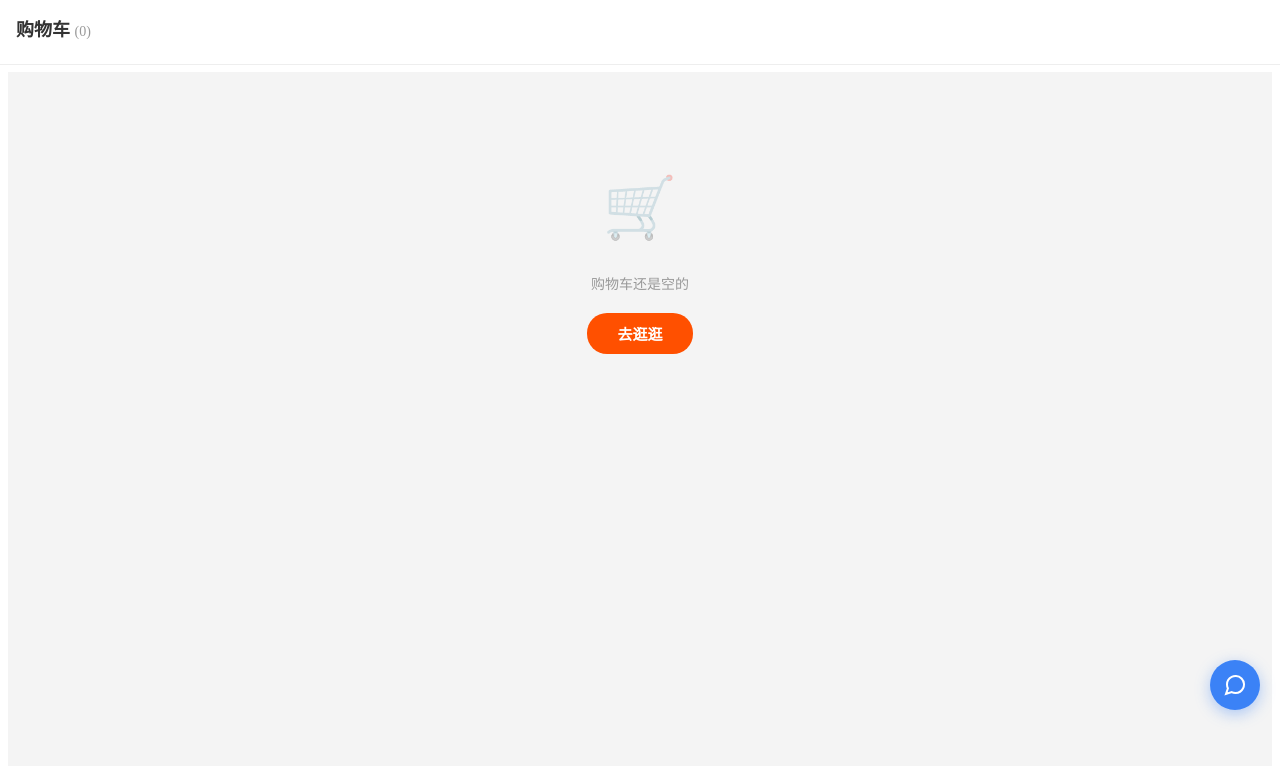
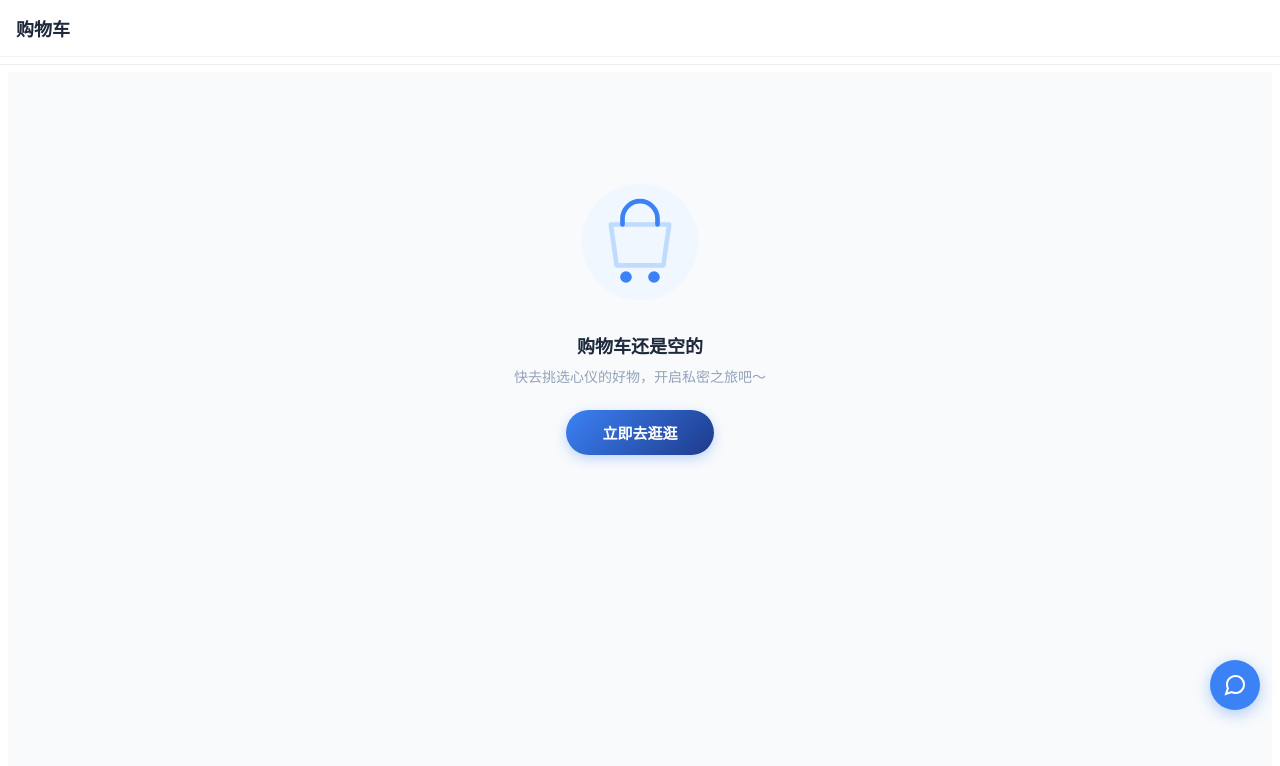
Before and after one commit to shuji-chu/lynli-shop, a Vue app: page /cart in a window 1280 px wide. Shown: the top 766 px of the page. Built offline with nearby package versions, Linux system fonts and the light colour scheme; the HTML template or start-up script is replaced by a standard one.

Commit message:
style: 重绘购物车空状态图标，全面统一品牌蓝色调，移除突兀的橙色

```diff
--- a/src/views/CartView.vue
+++ b/src/views/CartView.vue
@@ -2,31 +2,30 @@
   <div class="cart-page">
     <!-- 顶部导航 -->
     <div class="header">
-      <h2>购物车 <span>({{ cart.items.length }})</span></h2>
+      <h2>购物车 <span v-if="cart.items.length">({{ cart.items.length }})</span></h2>
       <span class="edit-btn" v-if="cart.items.length" @click="toggleEdit">
         {{ isEditing ? '完成' : '管理' }}
       </span>
     </div>
 
-    <!-- 💰 淘宝同款：顶部领券横幅 -->
-    <div class="coupon-banner" v-if="cart.items.length">
-      <div class="cb-left">
-        <span class="cb-icon">🧧</span>
-        <span>您有 <b>4张</b> 共 <b>305元</b> 消费券待领取</span>
+    <!-- 空购物车状态 (重绘高级感) -->
+    <div v-if="cart.items.length === 0" class="empty-cart">
+      <div class="empty-svg">
+        <svg viewBox="0 0 120 120" fill="none" xmlns="http://www.w3.org/2000/svg">
+          <circle cx="60" cy="60" r="50" fill="#f0f7ff"/>
+          <path d="M35 45h50l-5 35H40l-5-35z" stroke="#bfdbfe" stroke-width="4" stroke-linejoin="round"/>
+          <path d="M45 45v-5a15 15 0 0 1 30 0v5" stroke="#3b82f6" stroke-width="4" stroke-linecap="round"/>
+          <circle cx="48" cy="90" r="5" fill="#3b82f6"/>
+          <circle cx="72" cy="90" r="5" fill="#3b82f6"/>
+        </svg>
       </div>
-      <button class="cb-btn">领305元</button>
-    </div>
-
-    <!-- 空购物车状态 -->
-    <div v-if="cart.items.length === 0" class="empty-cart">
-      <div class="empty-icon">🛒</div>
-      <p>购物车还是空的</p>
-      <button class="go-shopping" @click="$router.push('/shop')">去逛逛</button>
+      <p class="empty-title">购物车还是空的</p>
+      <p class="empty-desc">快去挑选心仪的好物，开启私密之旅吧～</p>
+      <button class="go-shopping" @click="$router.push('/shop')">立即去逛逛</button>
     </div>
 
     <!-- 购物车列表 -->
     <div v-else class="cart-list-container">
-      <!-- 模拟店铺分组：这里把所有商品当作同一家店 -->
       <div class="shop-group">
         <div class="shop-header">
           <div class="checkbox" :class="{ checked: allShopSelected }" @click="toggleAllShop">
@@ -55,7 +54,6 @@
             </div>
           </div>
 
-          <!-- 删除按钮 -->
           <div class="delete-btn" v-if="isEditing" @click="removeItem(item.id)">删除</div>
         </div>
       </div>
@@ -105,7 +103,6 @@ const toggleAll = () => {
   setSelectAll(!allSelected.value)
 }
 
-// 模拟店铺全选
 const allShopSelected = computed(() => cart.items.every(i => i.selected !== false))
 const toggleAllShop = () => {
   const val = !allShopSelected.value
@@ -130,111 +127,65 @@ const goCheckout = () => {
 </script>
 
 <style scoped>
-/* 全局底色对齐淘宝灰 */
-.cart-page {
-  min-height: 100vh;
-  background: #f4f4f4;
-  padding-bottom: 70px;
-}
+/* 全局底色 */
+.cart-page { min-height: 100vh; background: #f8fafc; padding-bottom: 70px; }
 
 /* 顶部导航 */
-.header {
-  position: fixed; top: 0; left: 0; right: 0; height: 56px;
-  background: #fff; display: flex; align-items: center; justify-content: space-between;
-  padding: 0 16px; z-index: 100;
-}
-.header h2 { font-size: 18px; margin: 0; color: #333; font-weight: bold; }
-.header h2 span { font-size: 14px; color: #999; font-weight: normal; }
-.edit-btn { font-size: 14px; color: #333; cursor: pointer; }
+.header { position: fixed; top: 0; left: 0; right: 0; height: 56px; background: #fff; display: flex; align-items: center; justify-content: space-between; padding: 0 16px; z-index: 100; border-bottom: 1px solid #f1f5f9; }
+.header h2 { font-size: 18px; margin: 0; color: #1e293b; font-weight: bold; }
+.header h2 span { font-size: 14px; color: #94a3b8; font-weight: normal; }
+.edit-btn { font-size: 14px; color: #64748b; cursor: pointer; }
 
-/* 💰 顶部横幅 */
-.coupon-banner {
-  margin-top: 56px;
-  background: #fff;
-  padding: 10px 16px;
-  display: flex; align-items: center; justify-content: space-between;
-  border-bottom: 1px solid #f0f0f0;
-}
-.cb-left { display: flex; align-items: center; gap: 8px; font-size: 13px; color: #333; }
-.cb-icon { font-size: 16px; }
-.cb-left b { color: #ff5000; font-weight: bold; }
-.cb-btn {
-  background: #ff5000; color: #fff; border: none;
-  padding: 4px 10px; border-radius: 4px; font-size: 12px; font-weight: bold;
-}
+/* 空状态重绘 */
+.empty-cart { display: flex; flex-direction: column; align-items: center; justify-content: center; padding-top: 100px; }
+.empty-svg { width: 140px; height: 140px; margin-bottom: 20px; }
+.empty-title { font-size: 18px; color: #1e293b; font-weight: bold; margin: 0 0 8px; }
+.empty-desc { font-size: 14px; color: #94a3b8; margin: 0 0 24px; }
+.go-shopping { background: linear-gradient(135deg, #3b82f6, #1e3a8a); color: #fff; border: none; padding: 12px 36px; border-radius: 24px; font-size: 15px; font-weight: bold; box-shadow: 0 4px 12px rgba(59,130,246,0.3); cursor: pointer; transition: transform 0.2s; }
+.go-shopping:active { transform: scale(0.95); }
 
-/* 空状态 */
-.empty-cart { display: flex; flex-direction: column; align-items: center; justify-content: center; padding-top: 100px; }
-.empty-icon { font-size: 60px; margin-bottom: 16px; opacity: 0.3; }
-.empty-cart p { color: #999; font-size: 14px; margin-bottom: 20px; }
-.go-shopping { background: #ff5000; color: #fff; border: none; padding: 10px 30px; border-radius: 20px; font-size: 15px; font-weight: bold; }
-
-/* 购物车列表 */
-.cart-list-container { padding: 12px; display: flex; flex-direction: column; gap: 12px; }
-
-/* 店铺分组卡片 */
-.shop-group {
-  background: #fff;
-  border-radius: 12px;
-  padding: 16px;
-}
-.shop-header {
-  display: flex; align-items: center; gap: 12px; margin-bottom: 16px;
-  padding-bottom: 12px; border-bottom: 1px solid #f5f5f5;
-}
-.shop-name { font-size: 15px; font-weight: bold; color: #333; display: flex; align-items: center; gap: 4px; }
-.arrow { font-size: 12px; color: #999; }
+/* 列表容器 */
+.cart-list-container { padding: 70px 16px 16px; display: flex; flex-direction: column; gap: 12px; }
+.shop-group { background: #fff; border-radius: 16px; padding: 16px; box-shadow: 0 2px 10px rgba(0,0,0,0.02); }
+.shop-header { display: flex; align-items: center; gap: 12px; margin-bottom: 16px; padding-bottom: 12px; border-bottom: 1px solid #f1f5f9; }
+.shop-name { font-size: 15px; font-weight: bold; color: #1e293b; }
+.arrow { font-size: 12px; color: #cbd5e1; }
 
 /* 商品项 */
 .cart-item { display: flex; align-items: center; gap: 12px; margin-bottom: 16px; }
 .cart-item:last-child { margin-bottom: 0; }
 
-/* 淘宝同款红圈勾选框 */
-.checkbox {
-  width: 20px; height: 20px; border-radius: 50%; border: 1px solid #ccc;
-  display: flex; align-items: center; justify-content: center; flex-shrink: 0;
-}
-.checkbox.checked { background: #ff5000; border-color: #ff5000; }
-.checkbox svg { width: 12px; height: 12px; }
+/* 🚨 全站统一的蓝色勾选框 */
+.checkbox { width: 22px; height: 22px; border-radius: 50%; border: 1.5px solid #cbd5e1; display: flex; align-items: center; justify-content: center; flex-shrink: 0; transition: all 0.2s; }
+.checkbox.checked { background: #3b82f6; border-color: #3b82f6; }
+.checkbox svg { width: 14px; height: 14px; }
 
-.item-img { width: 90px; height: 90px; border-radius: 8px; object-fit: cover; background: #f9f9f9; }
-
-.item-info { flex: 1; height: 90px; display: flex; flex-direction: column; justify-content: space-between; }
-.item-title {
-  font-size: 14px; color: #333; margin: 0; line-height: 1.4;
-  display: -webkit-box; -webkit-line-clamp: 2; -webkit-box-orient: vertical; overflow: hidden;
-}
-.item-sku { font-size: 12px; color: #999; background: #f5f5f5; padding: 2px 6px; border-radius: 4px; width: fit-content; }
+.item-img { width: 88px; height: 88px; border-radius: 12px; object-fit: cover; background: #f8fafc; }
+.item-info { flex: 1; height: 88px; display: flex; flex-direction: column; justify-content: space-between; }
+.item-title { font-size: 14px; color: #1e293b; margin: 0; line-height: 1.4; font-weight: 500; display: -webkit-box; -webkit-line-clamp: 2; -webkit-box-orient: vertical; overflow: hidden; }
+.item-sku { font-size: 11px; color: #94a3b8; background: #f8fafc; padding: 2px 6px; border-radius: 4px; width: fit-content; }
 
 .item-bottom { display: flex; justify-content: space-between; align-items: flex-end; }
-.price { font-size: 14px; color: #ff5000; font-weight: bold; }
-.price b { font-size: 18px; font-family: Arial, sans-serif; }
+.price { font-size: 14px; color: #ef4444; font-weight: bold; }
+.price b { font-size: 18px; font-family: Arial; }
 
 /* 数量加减器 */
-.stepper { display: flex; align-items: center; border: 1px solid #eee; border-radius: 4px; }
-.stepper button { width: 24px; height: 24px; background: #f8f8f8; border: none; font-size: 14px; color: #333; }
-.stepper span { width: 34px; text-align: center; font-size: 14px; color: #333; }
+.stepper { display: flex; align-items: center; background: #f8fafc; border-radius: 6px; border: 1px solid #e2e8f0; }
+.stepper button { width: 26px; height: 26px; background: transparent; border: none; font-size: 16px; color: #64748b; }
+.stepper button:disabled { color: #cbd5e1; }
+.stepper span { width: 32px; text-align: center; font-size: 13px; color: #1e293b; }
 
-.delete-btn { font-size: 12px; color: #ff5000; border: 1px solid #ff5000; padding: 4px 10px; border-radius: 14px; margin-left: 8px; }
+.delete-btn { font-size: 12px; color: #ef4444; border: 1px solid #fecaca; background: #fef2f2; padding: 4px 10px; border-radius: 14px; margin-left: 8px; }
 
-/* 底部结算栏 */
-.bottom-bar {
-  position: fixed; bottom: 0; left: 0; right: 0; height: 60px;
-  background: #fff; display: flex; align-items: center; padding: 0 16px;
-  box-shadow: 0 -1px 5px rgba(0,0,0,0.05); z-index: 100;
-  justify-content: space-between;
-}
-.select-all { display: flex; align-items: center; gap: 8px; font-size: 14px; color: #333; }
-.total-info { display: flex; flex-direction: column; align-items: flex-end; margin-left: auto; margin-right: 16px; }
-.total-text { font-size: 14px; color: #333; }
-.total-price { font-size: 20px; font-weight: bold; color: #ff5000; font-family: Arial, sans-serif; }
-.tip { font-size: 12px; color: #999; margin: 2px 0 0; }
+/* 底部结算栏 (恢复蓝色调) */
+.bottom-bar { position: fixed; bottom: 0; left: 0; right: 0; height: 64px; background: #fff; display: flex; align-items: center; justify-content: space-between; padding: 0 16px; border-top: 1px solid #f1f5f9; z-index: 100; }
+.select-all { display: flex; align-items: center; gap: 8px; font-size: 14px; color: #475569; }
+.total-info { display: flex; flex-direction: column; align-items: flex-end; margin-right: 16px; }
+.total-text { font-size: 13px; color: #64748b; }
+.total-price { font-size: 20px; font-weight: bold; color: #ef4444; font-family: Arial; }
+.tip { font-size: 11px; color: #94a3b8; margin: 2px 0 0; }
 
-/* 巨大的结算按钮 */
-.checkout-btn {
-  background: #ff5000; color: #fff; border: none;
-  padding: 0 24px; height: 40px; border-radius: 20px;
-  font-size: 16px; font-weight: bold; letter-spacing: 1px;
-}
-.checkout-btn.disabled { background: #ffc4a8; opacity: 0.8; }
+/* 结算按钮 (蓝色渐变) */
+.checkout-btn { background: linear-gradient(135deg, #3b82f6, #1e3a8a); color: #fff; border: none; padding: 0 24px; height: 42px; border-radius: 21px; font-size: 15px; font-weight: bold; box-shadow: 0 4px 12px rgba(59,130,246,0.3); }
+.checkout-btn.disabled { background: #cbd5e1; box-shadow: none; }
 </style>
```
